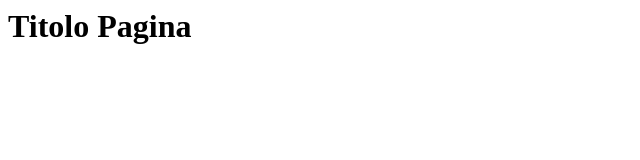
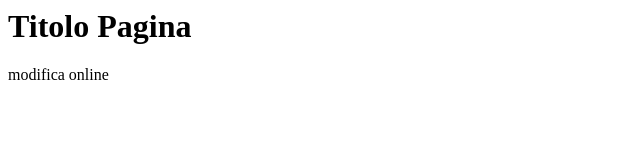
Before and after one commit to GiovanniConti/FirstRepository, a plain HTML site: page index.html in a window 1280 px wide. Shown: the full height of the page, 0-640 px from the left. Drawn offline with Linux system fonts and the light colour scheme.

Commit message:
Update index.html

```diff
--- a/index.html
+++ b/index.html
@@ -1,7 +1,7 @@
 <html>
     <body>
         <h1>Titolo Pagina</h1>
-
+       modifica online
     </body>
 
 </html>
```
